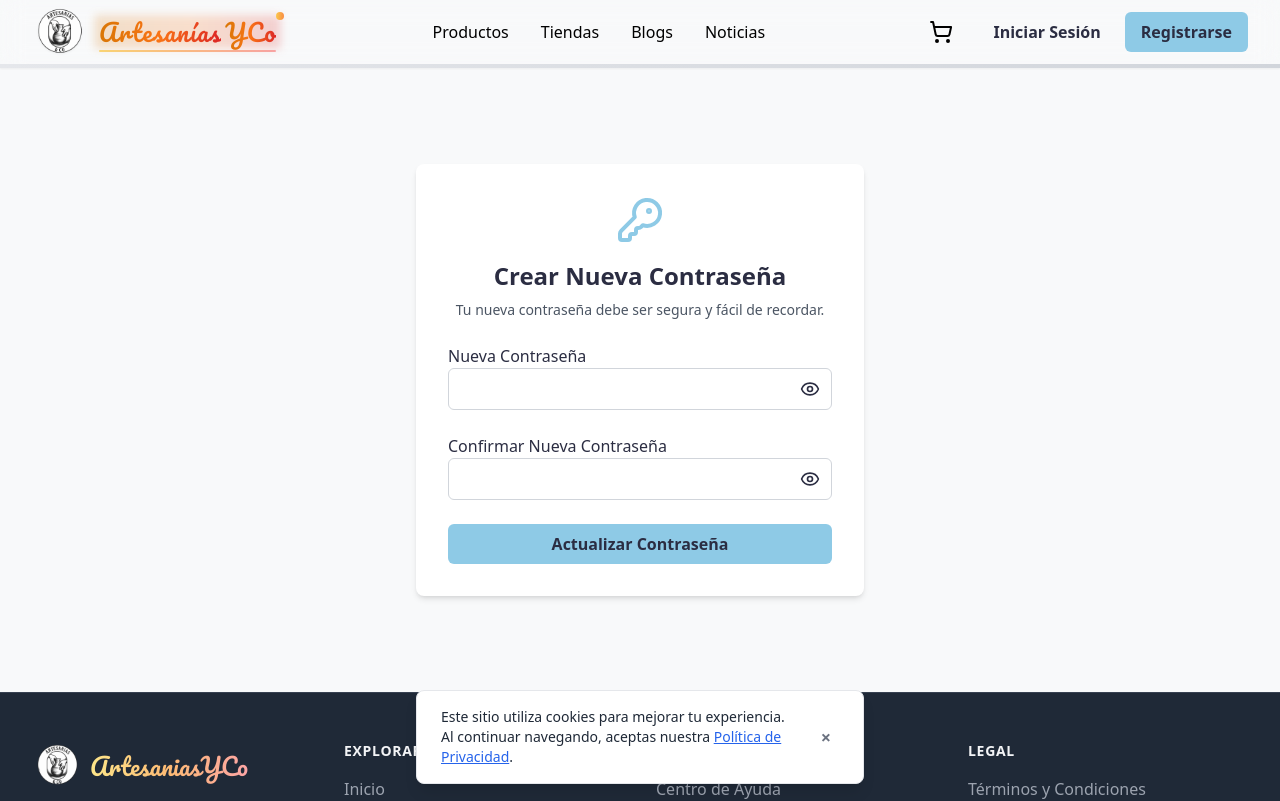
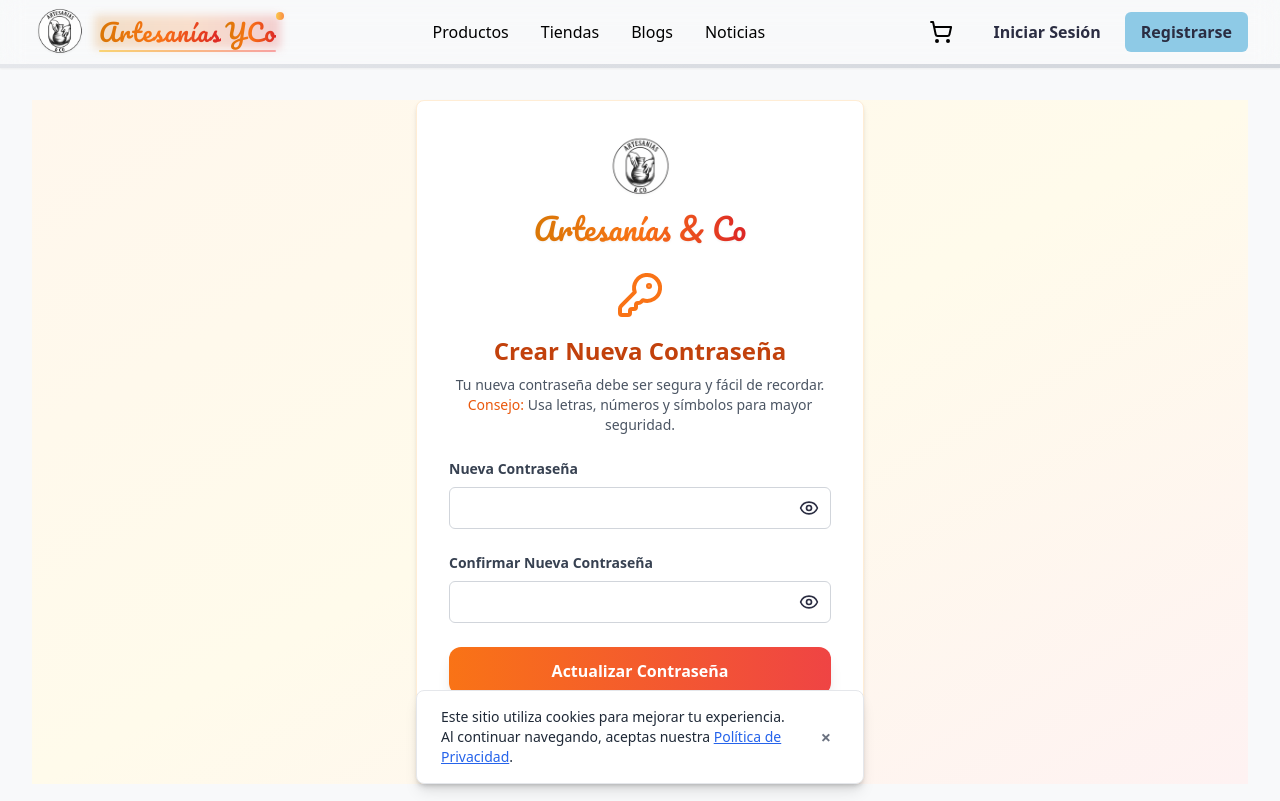
Before and after one commit to TatsumiDaku/ArtesaniasYcoOficial, a Next.js app in the folder frontend/: page /reset-password/1 in a window 1280 px wide. Shown: the top 801 px of the page. Built offline with nearby package versions, Linux system fonts and the light colour scheme; what tailwindcss-animation-delay would draw is missing.

Commit message:
EXITOSO redesing

```diff
--- a/frontend/src/app/reset-password/[token]/page.js
+++ b/frontend/src/app/reset-password/[token]/page.js
@@ -8,6 +8,7 @@ import { toast } from 'react-hot-toast';
 import { KeyRound, CheckCircle, AlertTriangle } from 'lucide-react';
 import Link from 'next/link';
 import PasswordInput from '@/components/ui/PasswordInput';
+import Image from 'next/image';
 
 const ResetPasswordPage = () => {
     const { register, handleSubmit, watch, formState: { errors } } = useForm();
@@ -47,16 +48,24 @@ const ResetPasswordPage = () => {
 
     if (success) {
         return (
-            <div className="flex items-center justify-center min-h-[70vh]">
-                <div className="w-full max-w-md p-8 space-y-6 card text-center">
-                    <CheckCircle className="w-16 h-16 text-green-500 mx-auto" />
-                    <h2 className="text-2xl font-bold">Contraseña Actualizada</h2>
-                    <p className="text-gray-600">
-                        Tu contraseña ha sido cambiada exitosamente. Ya puedes iniciar sesión con tus nuevas credenciales.
+            <div className="flex items-center justify-center min-h-[80vh] bg-gradient-to-br from-orange-50 via-amber-50 to-red-50">
+                <div className="w-full max-w-md p-8 space-y-6 card text-center shadow-xl border border-orange-100 rounded-2xl bg-white/90">
+                    <div className="flex flex-col items-center mb-2">
+                        <Image src="/static/LogoIncial.png" alt="Logo Artesanías & Co" width={70} height={70} className="mb-2 drop-shadow-sm" />
+                        <span className="font-pacifico text-3xl bg-gradient-to-r from-amber-600 via-orange-500 to-red-600 bg-clip-text text-transparent drop-shadow-sm">Artesanías & Co</span>
+                    </div>
+                    <CheckCircle className="w-16 h-16 text-green-500 mx-auto animate-bounce" />
+                    <h2 className="text-2xl font-bold text-orange-700">¡Contraseña Actualizada!</h2>
+                    <p className="text-gray-700 text-base mt-2">
+                        Tu contraseña ha sido cambiada exitosamente.<br />Ya puedes iniciar sesión con tus nuevas credenciales.<br /><br />
+                        <span className="text-orange-600 font-medium">¿Necesitas ayuda?</span> Escríbenos a <a href="mailto:somos@artesaniasyco.com" className="underline text-orange-700 font-medium">somos@artesaniasyco.com</a>.
                     </p>
                     <Link href="/login" className="btn btn-primary w-full mt-4">
                         Ir a Iniciar Sesión
                     </Link>
+                    <div className="mt-6 text-xs text-gray-500 italic">
+                        &quot;El arte de tus manos transforma el mundo. ¡Gracias por ser parte de nuestra comunidad de artesanos!&quot;
+                    </div>
                 </div>
             </div>
         );
@@ -64,34 +73,46 @@ const ResetPasswordPage = () => {
 
     if (error) {
          return (
-            <div className="flex items-center justify-center min-h-[70vh]">
-                <div className="w-full max-w-md p-8 space-y-6 card text-center">
-                    <AlertTriangle className="w-16 h-16 text-red-500 mx-auto" />
-                    <h2 className="text-2xl font-bold">Enlace Inválido</h2>
-                    <p className="text-gray-600">
+            <div className="flex items-center justify-center min-h-[80vh] bg-gradient-to-br from-orange-50 via-amber-50 to-red-50">
+                <div className="w-full max-w-md p-8 space-y-6 card text-center shadow-xl border border-red-100 rounded-2xl bg-white/90">
+                    <div className="flex flex-col items-center mb-2">
+                        <Image src="/static/LogoIncial.png" alt="Logo Artesanías & Co" width={70} height={70} className="mb-2 drop-shadow-sm" />
+                        <span className="font-pacifico text-3xl bg-gradient-to-r from-amber-600 via-orange-500 to-red-600 bg-clip-text text-transparent drop-shadow-sm">Artesanías & Co</span>
+                    </div>
+                    <AlertTriangle className="w-16 h-16 text-red-500 mx-auto animate-pulse" />
+                    <h2 className="text-2xl font-bold text-red-700">Enlace Inválido</h2>
+                    <p className="text-gray-700">
                        {error}
                     </p>
                     <Link href="/forgot-password" className="btn btn-primary w-full mt-4">
                         Solicitar un Nuevo Enlace
                     </Link>
+                    <div className="mt-6 text-xs text-gray-500 italic">
+                        &quot;El arte de tus manos transforma el mundo. ¡Gracias por ser parte de nuestra comunidad de artesanos!&quot;
+                    </div>
                 </div>
             </div>
         );
     }
 
     return (
-        <div className="flex items-center justify-center min-h-[70vh]">
-            <div className="w-full max-w-md p-8 space-y-6 card">
+        <div className="flex items-center justify-center min-h-[80vh] bg-gradient-to-br from-orange-50 via-amber-50 to-red-50">
+            <div className="w-full max-w-md p-8 space-y-6 card shadow-xl border border-orange-100 rounded-2xl bg-white/90">
+                <div className="flex flex-col items-center mb-2">
+                    <Image src="/static/LogoIncial.png" alt="Logo Artesanías & Co" width={70} height={70} className="mb-2 drop-shadow-sm" />
+                    <span className="font-pacifico text-3xl bg-gradient-to-r from-amber-600 via-orange-500 to-red-600 bg-clip-text text-transparent drop-shadow-sm">Artesanías & Co</span>
+                </div>
                 <div className="text-center">
-                    <KeyRound className="w-12 h-12 mx-auto text-primary" />
-                    <h2 className="mt-4 text-2xl font-bold">Crear Nueva Contraseña</h2>
+                    <KeyRound className="w-12 h-12 mx-auto text-orange-500" />
+                    <h2 className="mt-4 text-2xl font-bold text-orange-700">Crear Nueva Contraseña</h2>
                     <p className="mt-2 text-sm text-gray-600">
-                       Tu nueva contraseña debe ser segura y fácil de recordar.
+                       Tu nueva contraseña debe ser segura y fácil de recordar.<br />
+                       <span className="text-orange-600 font-medium">Consejo:</span> Usa letras, números y símbolos para mayor seguridad.
                     </p>
                 </div>
                 <form onSubmit={handleSubmit(onSubmit)} className="space-y-6">
                     <div>
-                        <label htmlFor="password">Nueva Contraseña</label>
+                        <label htmlFor="password" className="block mb-2 text-sm font-semibold text-gray-700">Nueva Contraseña</label>
                         <PasswordInput
                             name="password"
                             register={register}
@@ -101,7 +122,7 @@ const ResetPasswordPage = () => {
                         {errors.password && <span className="text-red-500 text-xs mt-1">{errors.password.message}</span>}
                     </div>
                      <div>
-                        <label htmlFor="confirmPassword">Confirmar Nueva Contraseña</label>
+                        <label htmlFor="confirmPassword" className="block mb-2 text-sm font-semibold text-gray-700">Confirmar Nueva Contraseña</label>
                         <PasswordInput
                             name="confirmPassword"
                             register={register}
@@ -109,10 +130,13 @@ const ResetPasswordPage = () => {
                          />
                          {watch('confirmPassword') && password !== watch('confirmPassword') && <span className="text-red-500 text-xs mt-1">Las contraseñas no coinciden.</span>}
                     </div>
-                    <button type="submit" className="w-full btn btn-primary" disabled={loading}>
+                    <button type="submit" className="w-full px-6 py-3 rounded-xl bg-gradient-to-r from-orange-500 to-red-500 text-white font-bold shadow-lg hover:from-orange-600 hover:to-red-600 transition-all duration-200" disabled={loading}>
                         {loading ? 'Actualizando...' : 'Actualizar Contraseña'}
                     </button>
                 </form>
+                <div className="mt-6 text-xs text-gray-500 italic text-center">
+                    &quot;El arte de tus manos transforma el mundo. ¡Gracias por ser parte de nuestra comunidad de artesanos!&quot;
+                </div>
             </div>
         </div>
     );
```
